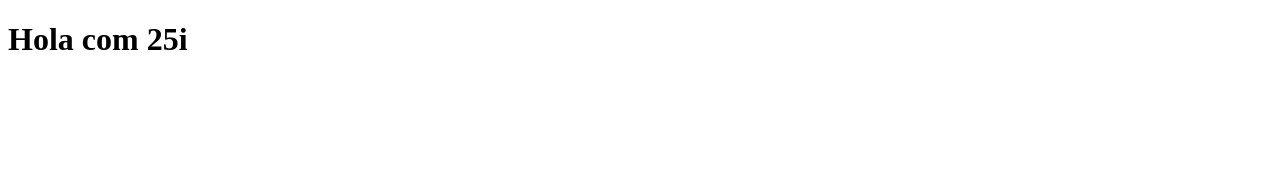
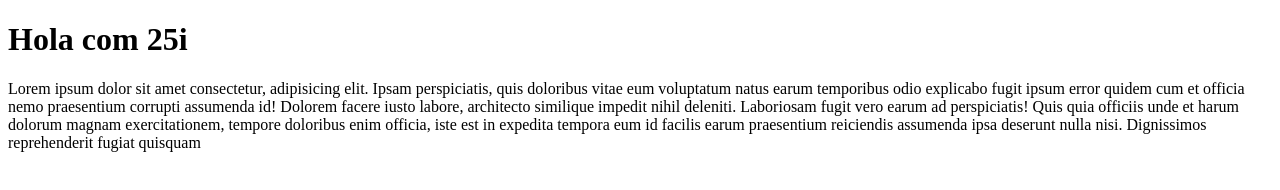
Before and after one commit to alejandrobusi/practica-com-25i, a plain HTML site: page index.html in a window 1280 px wide. Drawn offline with Linux system fonts and the light colour scheme.

Commit message:
cambios que dijo ale que haga

```diff
--- a/index.html
+++ b/index.html
@@ -9,6 +9,7 @@
 </head>
 <body>
   <h1>Hola com 25i</h1>
-  <p></p>
+  <p>Lorem ipsum dolor sit amet consectetur, adipisicing elit. Ipsam perspiciatis, quis doloribus vitae eum voluptatum natus earum temporibus odio explicabo fugit ipsum error quidem cum et officia nemo praesentium corrupti assumenda id! Dolorem facere iusto labore, architecto similique impedit nihil deleniti. Laboriosam fugit vero earum ad perspiciatis! Quis quia officiis unde et harum dolorum magnam exercitationem, tempore doloribus enim officia, iste est in expedita tempora eum id facilis earum praesentium reiciendis assumenda ipsa deserunt nulla nisi. Dignissimos reprehenderit fugiat quisquam
+  </p>
 </body>
 </html>
```
